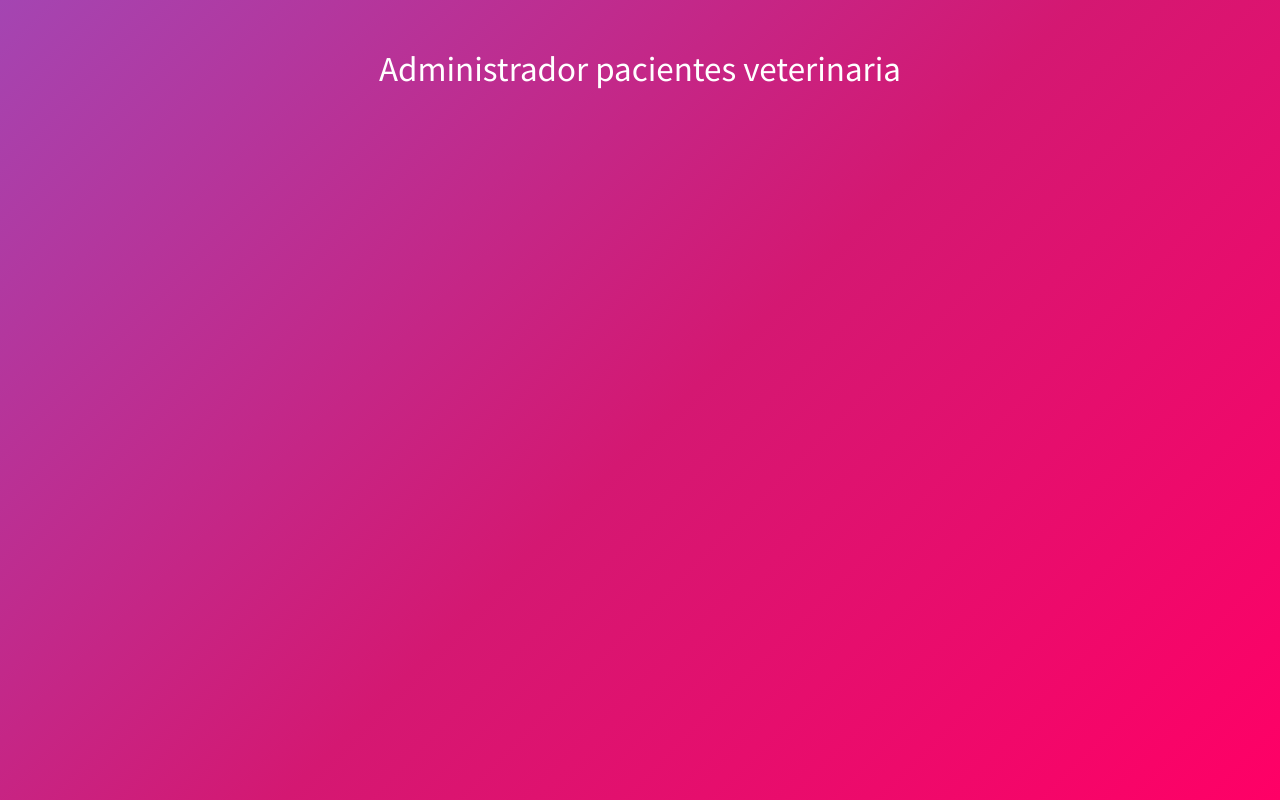
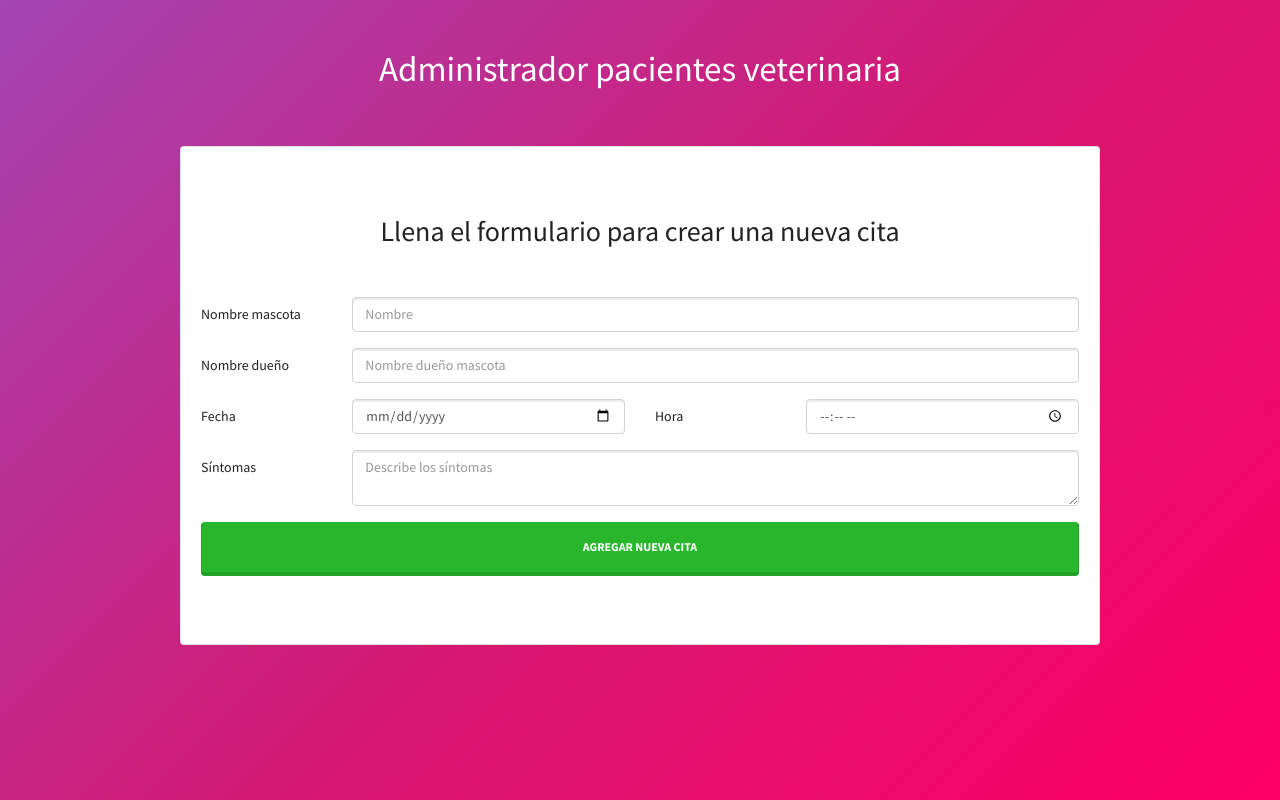
Before and after one commit to leotangram/veterinaryPatients, a React (Create React App) app: page / in a window 1280 px wide. Built offline with nearby package versions, Linux system fonts and the light colour scheme.

Commit message:
Creando el formulario

```diff
--- a/src/App.js
+++ b/src/App.js
@@ -1,18 +1,22 @@
-import React, {Component} from 'react';
+import React, { Component } from 'react'
 import './bootstrap.min.css'
-import Header from './components/Header';
+import Header from './components/Header'
+import NewAppoinment from './components/NewAppoinment'
 
 class App extends Component {
-  state = {
-
-  }
+  state = {}
   render() {
     return (
       <div className="container">
         <Header title="Administrador pacientes veterinaria" />
+        <div className="row">
+          <div className="col-md-10 mx-auto">
+            <NewAppoinment />
+          </div>
+        </div>
       </div>
     )
   }
 }
 
-export default App;
+export default App
--- /dev/null
+++ b/src/components/NewAppoinment.js
@@ -0,0 +1,85 @@
+import React, { Component } from 'react'
+
+class NewAppoinment extends Component {
+  state = {}
+  render() {
+    return (
+      <div className="card mt-5 py-5">
+        <div className="card-body">
+          <h2 className="card-title text-center mb-5">
+            Llena el formulario para crear una nueva cita
+          </h2>
+          <form>
+            {/* Form group */}
+            <div className="form-group row">
+              <label className="col-sm-4 col-lg-2 col-form-label">
+                Nombre mascota
+              </label>
+              <div className="col-sm-8 col-lg-10">
+                <input
+                  type="text"
+                  className="form-control"
+                  placeholder="Nombre"
+                  name="pet"
+                />
+              </div>
+            </div>
+            {/* / Form group */}
+
+            {/* Form group */}
+            <div className="form-group row">
+              <label className="col-sm-4 col-lg-2 col-form-label">
+                Nombre dueño
+              </label>
+              <div className="col-sm-8 col-lg-10">
+                <input
+                  type="text"
+                  className="form-control"
+                  placeholder="Nombre dueño mascota"
+                  name="owner"
+                />
+              </div>
+            </div>
+            {/* / Form group */}
+
+            {/* Form group */}
+            <div className="form-group row">
+              <label className="col-sm-4 col-lg-2 col-form-label">Fecha</label>
+              <div className="col-sm-8 col-lg-4">
+                <input type="date" className="form-control" name="date" />
+              </div>
+
+              <label className="col-sm-4 col-lg-2 col-form-label">Hora</label>
+              <div className="col-sm-8 col-lg-4">
+                <input type="time" className="form-control" name="hour" />
+              </div>
+            </div>
+            {/* / Form group */}
+
+            {/* Form group */}
+            <div className="form-group row">
+              <label className="col-sm-4 col-lg-2 col-form-label">
+                Síntomas
+              </label>
+              <div className="col-sm-8 col-lg-10">
+                <textarea
+                  className="form-control"
+                  name="Symptom"
+                  placeholder="Describe los síntomas"
+                />
+              </div>
+            </div>
+            {/* / Form group */}
+            <input
+              type="submit"
+              className="py-3 mt-2 btn btn-success btn-block"
+              value="Agregar nueva cita"
+            />
+          </form>
+        </div>
+      </div>
+    )
+  }
+}
+
+export default NewAppoinment
```
Also changed, not shown: src/components/Header.js (+5 -7 lines).
